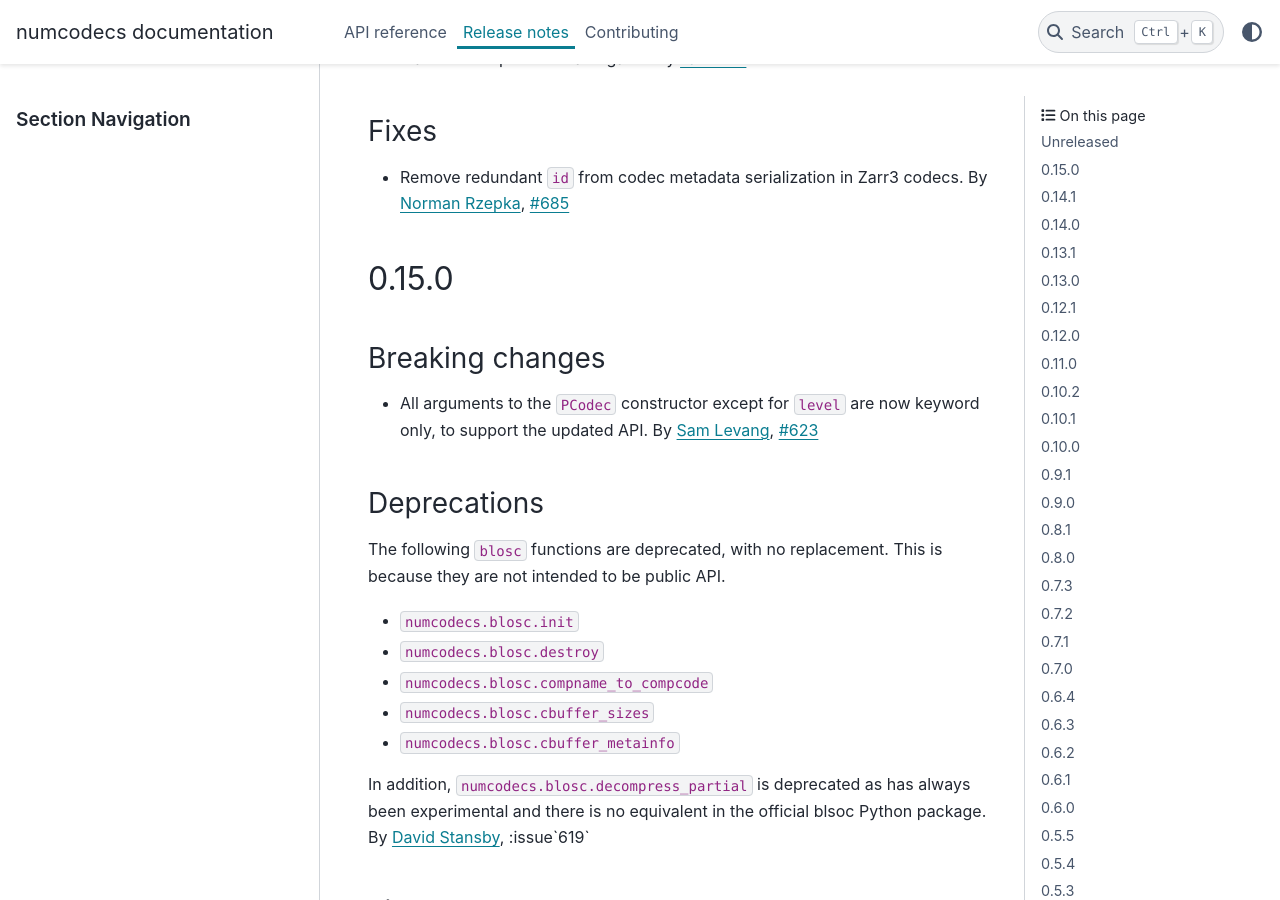
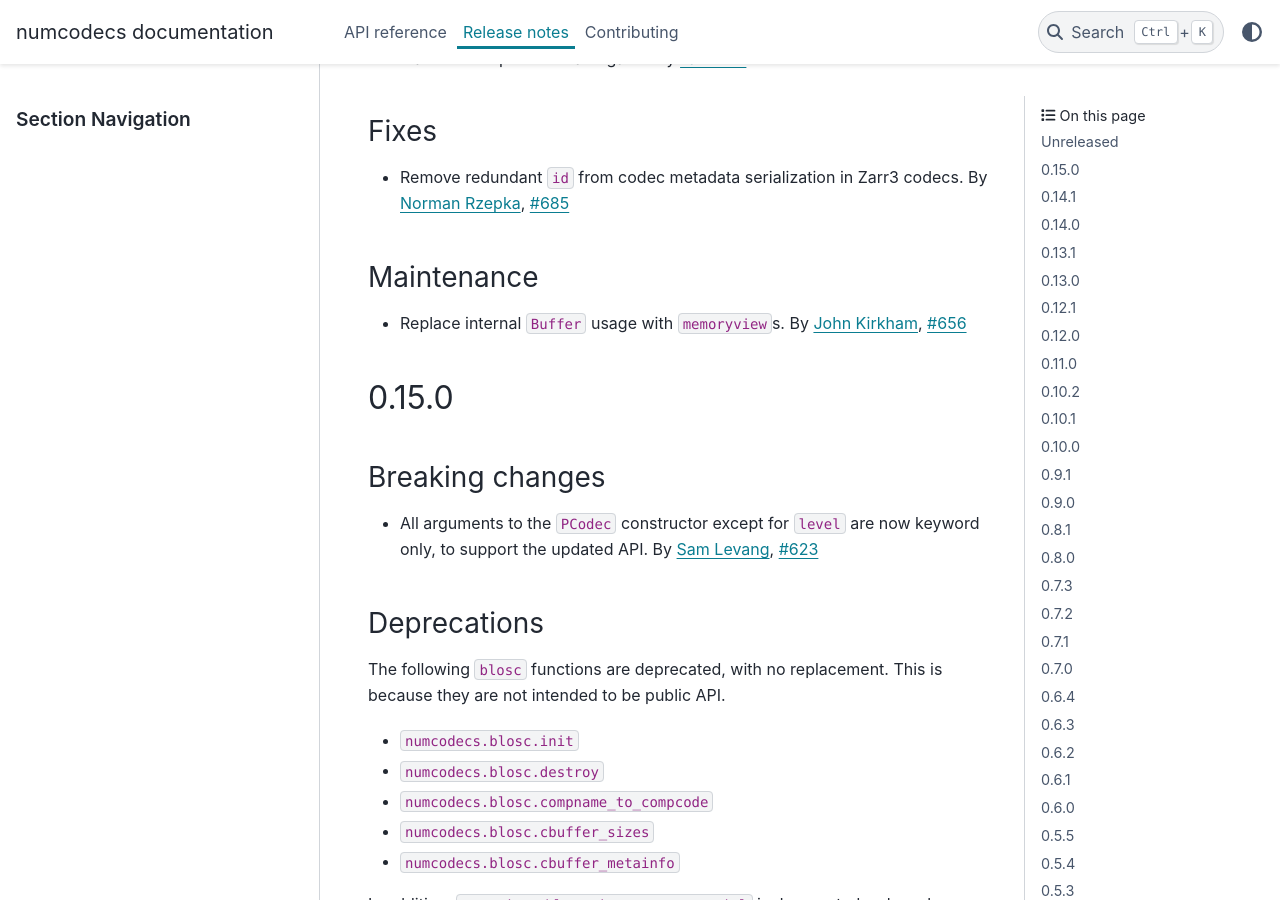
Before and after one commit to zarr-developers/numcodecs, a Sphinx documentation site: the page built from docs/release.rst, in a window 1280 px wide and 900 px high, scrolled down 649 px. Built offline with Sphinx 7.4.7 and the PyData theme 0.15.4, drawn with Linux system fonts in a browser that asks for light colours; the version number could not be read and is left out.

Commit message:
Add news entry

```diff
--- a/docs/release.rst
+++ b/docs/release.rst
@@ -37,6 +37,11 @@ Fixes
 ~~~~~
 * Remove redundant ``id`` from codec metadata serialization in Zarr3 codecs.
   By :user:`Norman Rzepka <normanrz>`, :issue:`685`
+
+Maintenance
+~~~~~~~~~~~
+* Replace internal ``Buffer`` usage with ``memoryview``\ s.
+  By :user:`John Kirkham <jakirkham>`, :issue:`656`
 
 .. _release_0.15.0:
 
```
